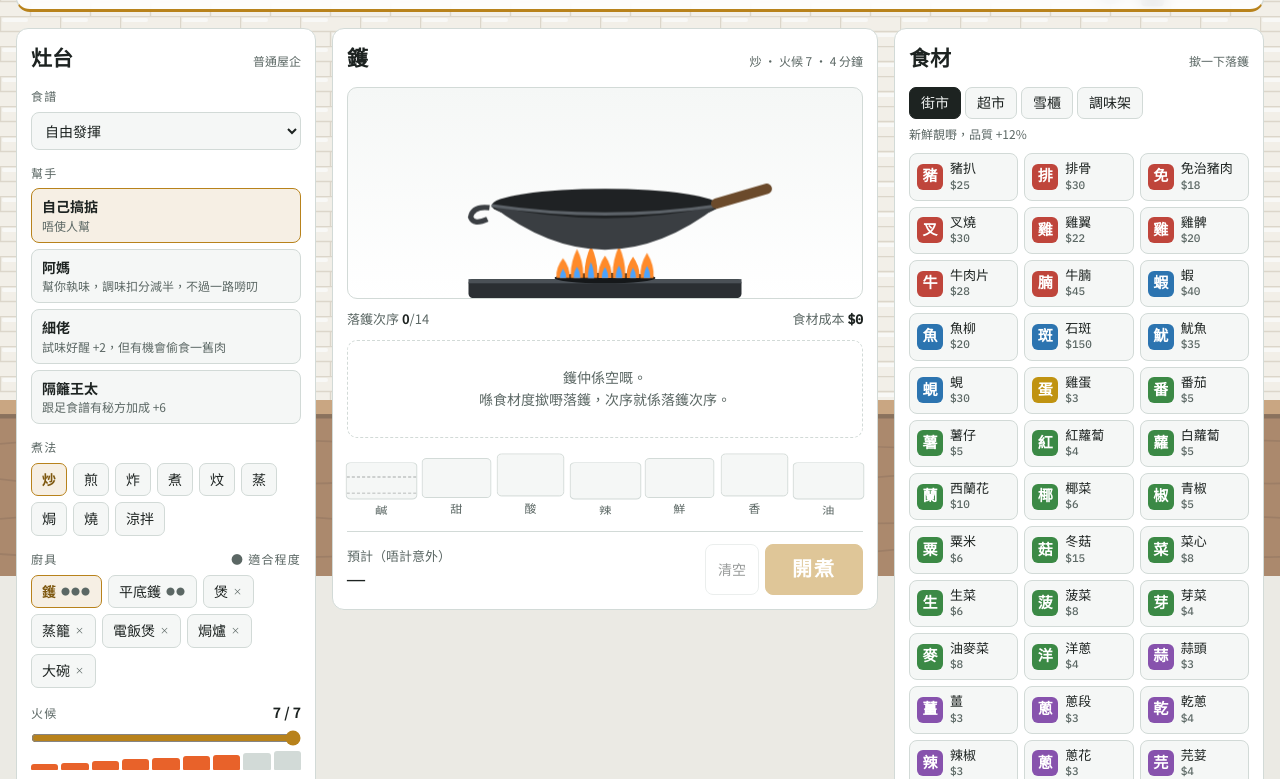
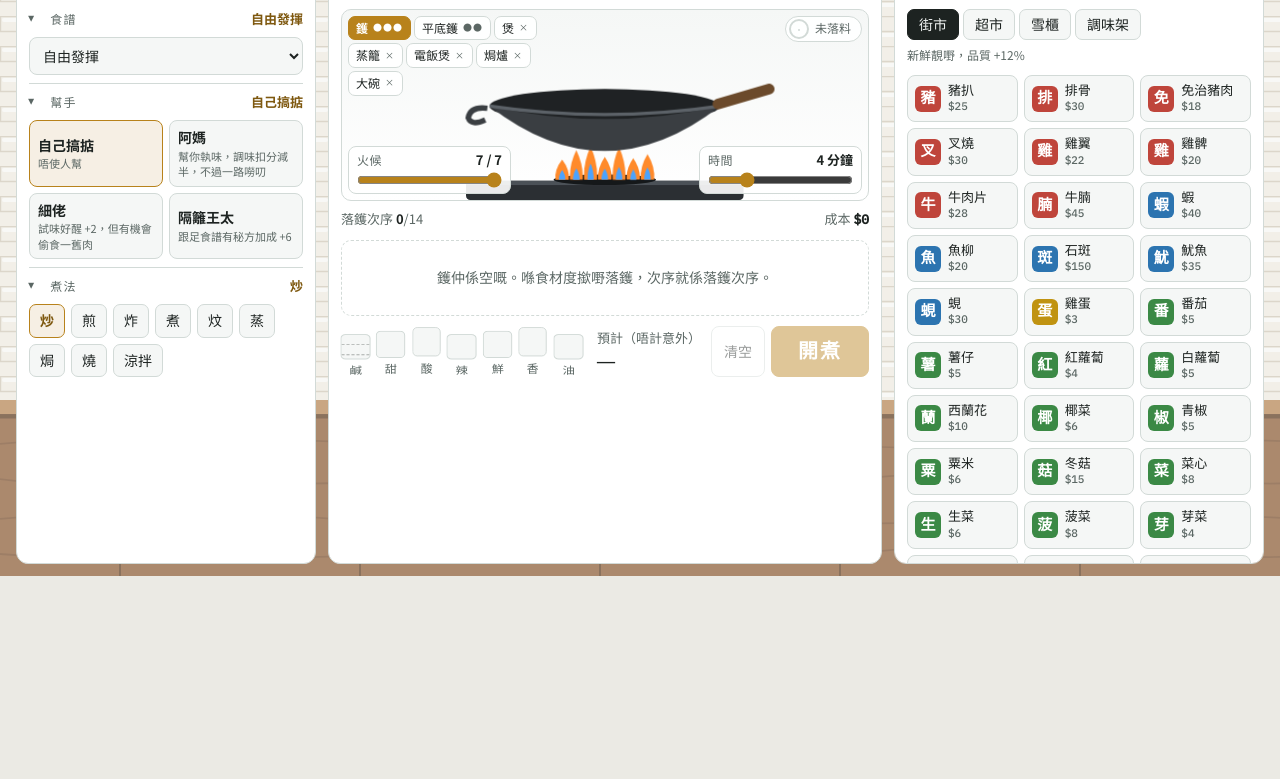
Before and after one commit to fiveathree/cookrice, a plain HTML site: page index.html in a window 1280 px wide. Shown: the part 224-1003 px from the top of the page. After the commit the page ends 800 px from the top, so only its background shows below. Drawn offline with Linux system fonts and the light colour scheme; a web font is replaced by a local one.

Commit message:
一版睇晒：灶台可摺、廚具同火候時間移入動畫
- Desktop fits on one screen; each column scrolls on its own
- Setup sections (食譜, 幫手, 煮法) fold, state remembered; helpers 2x2
- Cookware chips sit top-left of the stage; heat bottom-left, time
  bottom-right; predicted score top-right; stage is shorter
- Pot items are compact tiles, five per row, drag anywhere in the grid
  (arrow keys on the stamp also move them)

Co-Authored-By: Claude Opus 5.5 <noreply@anthropic.com>
Claude-Session: https://claude.ai/code/session_01Fyt8APNxVc71jCfE4wG4gR

```diff
--- a/index.html
+++ b/index.html
@@ -142,23 +142,57 @@ input[type=range]:disabled{opacity:.4}
 .legend i{width:9px;height:9px;border-radius:3px;background:var(--cc)}
 
 .potlist{list-style:none;margin:0;padding:0;display:grid;gap:4px}
-.prow{display:grid;grid-template-columns:24px 18px 26px minmax(0,1fr) auto auto;position:relative;user-select:none;-webkit-user-select:none;align-items:center;gap:8px;padding:5px 6px;border-radius:8px;background:var(--panel2)}
-.prow .idx{font-family:var(--f-num);font-size:12px;color:var(--muted);text-align:right}
-.prow .nm{font-size:14px;line-height:1.25;min-width:0}
-.prow .nm small{display:block;font-size:11px;color:var(--muted)}
 .badge{font-size:11px;padding:1px 8px;border-radius:999px;color:#fff;background:var(--bc);white-space:nowrap}
 .b-raw{--bc:var(--d-raw)}.b-half{--bc:var(--d-half)}.b-ok{--bc:var(--d-ok)}.b-over{--bc:var(--d-over)}.b-burnt{--bc:var(--d-burnt)}.b-none{--bc:transparent;color:var(--muted)}
 .mv{display:flex;gap:1px}
-.grip{border:0;background:transparent;color:var(--muted);font-size:17px;line-height:1;padding:4px 2px;border-radius:5px;cursor:grab;touch-action:none}
-.grip:hover{background:var(--line);color:var(--ink)}
+.stage-wrap{border:1px solid var(--line);border-radius:10px;margin-bottom:10px;background:linear-gradient(var(--panel2),var(--panel));overflow:hidden}
+.stage svg{display:block;width:100%;height:auto;max-height:190px}
+.potlist{grid-template-columns:repeat(5,minmax(0,1fr))!important;gap:5px!important}
+.prow{display:grid;grid-template-columns:auto minmax(0,1fr) auto;grid-template-areas:"g n x" "g b b";column-gap:5px;row-gap:2px;align-items:center;padding:5px 3px 4px 6px;border-radius:8px;background:var(--panel2);border:1px solid var(--line);position:relative;user-select:none;-webkit-user-select:none;min-width:0}
 @media (pointer:fine){.prow{cursor:grab}}
-.prow.dragging{z-index:3;box-shadow:0 8px 22px rgba(0,0,0,.22);background:var(--acc-soft);outline:1.5px solid var(--acc);cursor:grabbing}
-.sorting .prow:not(.dragging){transition:transform .15s}
-.stage-wrap{border:1px solid var(--line);border-radius:10px;margin-bottom:10px;background:linear-gradient(var(--panel2),var(--panel));overflow:hidden}
-.stage svg{display:block;width:100%;height:auto;max-height:210px}
+.prow .grip{grid-area:g;position:relative;touch-action:none;display:block;border-radius:6px;cursor:grab}
+.prow .grip .stamp{width:24px;height:24px;font-size:14px}
+.prow .idx{position:absolute;left:-6px;top:-6px;font-style:normal;font-family:var(--f-num);font-size:9px;background:var(--ink);color:var(--bg);border-radius:6px;padding:0 3px;line-height:13px}
+.prow .nm{grid-area:n;font-size:12px;line-height:1.25;white-space:nowrap;overflow:hidden;text-overflow:ellipsis;min-width:0}
+.prow .x{grid-area:x;padding:0 4px;font-size:11px;align-self:start}
+.prow .badge{grid-area:b;justify-self:start;font-size:10px;padding:0 6px;max-width:100%;overflow:hidden;text-overflow:ellipsis}
+.prow.dragging{z-index:3;box-shadow:0 8px 22px rgba(0,0,0,.25);background:var(--acc-soft);border-color:var(--acc);cursor:grabbing}
+.prow.drop-target{outline:2px dashed var(--acc);outline-offset:1px}
+.sec{border-top:1px solid var(--line);padding-block:8px}
+.sec:first-of-type{border-top:0;padding-top:0}
+.sec summary{cursor:pointer;list-style:none;display:flex;justify-content:space-between;align-items:baseline;gap:8px;font-size:12px;color:var(--muted);letter-spacing:.1em}
+.sec summary::-webkit-details-marker{display:none}
+.sec summary::before{content:"▸";margin-right:6px;transition:transform .15s;display:inline-block}
+.sec[open] summary::before{transform:rotate(90deg)}
+.sec summary span{flex:1}
+.sec summary small{color:var(--acc-ink);font-weight:700;letter-spacing:0;font-size:13px}
+.sec-body{display:grid;gap:8px;margin-top:8px}
+.helpers{grid-template-columns:1fr 1fr}
+.helper{padding:6px 8px}
+.helper span{font-size:11px}
+.stage-wrap.ctl{position:relative;height:clamp(160px,24vh,200px);margin-bottom:8px}
+.stage-art{position:absolute;inset:0;display:flex;justify-content:center}
+.stage-art .stage{height:100%}
+.stage-art .stage svg{height:100%;width:auto;max-width:100%;max-height:none}
+.st-wares{position:absolute;left:6px;top:6px;display:flex;flex-wrap:wrap;gap:3px;max-width:36%;z-index:1}
+.st-wares .chip{font-size:12px;padding:2px 7px;background:color-mix(in oklab,var(--panel) 90%,transparent)}
+.st-wares .chip[aria-pressed="true"]{background:var(--acc);color:var(--on-acc);border-color:var(--acc)}
+.st-wares .chip[aria-pressed="true"] .fit{color:var(--on-acc)}
+.st-heat,.st-time{position:absolute;bottom:6px;width:min(31%,180px);background:color-mix(in oklab,var(--panel) 90%,transparent);border:1px solid var(--line);border-radius:8px;padding:3px 8px 5px;z-index:1;display:grid;gap:2px}
+.st-heat{left:6px}.st-time{right:6px}
+.st-heat .lab,.st-time .lab{letter-spacing:.04em}
+.st-heat b,.st-time b{font-size:13px}
+.st-pred{position:absolute;right:6px;top:6px;z-index:1;font-size:12px;background:color-mix(in oklab,var(--panel) 90%,transparent);border:1px solid var(--line);border-radius:999px;padding:2px 10px 2px 3px;display:flex;align-items:center;gap:6px;color:var(--muted)}
+.st-pred .g{width:20px;height:20px;border-radius:50%;border:2px solid var(--gc);color:var(--gc);display:grid;place-items:center;font-family:var(--f-disp);font-weight:700;font-size:12px}
+.st-pred b{color:var(--ink)}
+.lower{display:grid;grid-template-columns:minmax(0,1fr) auto;gap:10px 14px;align-items:end;margin-top:10px}
+@media (max-width:620px){.lower{grid-template-columns:1fr}.st-wares{max-width:72%}.st-heat,.st-time{width:47%}.stage-wrap.ctl{height:270px}.stage-art{top:62px;bottom:62px}.prow{padding:5px 2px 4px 4px;column-gap:2px}.prow .nm{display:none}.prow{grid-template-areas:"g x" "b b";grid-template-columns:auto 1fr}}
+.lower .flavor{margin-top:0}
+.lower .tube{height:30px}
+.lower .predict{margin:0;padding:0;border:0;flex-wrap:nowrap}
 .cooking .stage-wrap{margin-bottom:12px}
-.cooking .stage svg{max-height:260px}
-.res-stage .stage svg{max-height:150px}
+.cooking .stage svg{max-height:200px}
+.res-stage .stage svg{max-height:120px}
 .food .drop{transition:transform .38s cubic-bezier(.3,1.5,.6,1),opacity .2s}
 .food.pending .drop{opacity:0;transform:translateY(-70px)}
 .food .fi{transform-box:fill-box;transform-origin:center}
@@ -251,6 +285,25 @@ input[type=range]:disabled{opacity:.4}
 .cx b{font-family:var(--f-disp)}
 .toast{position:fixed;left:50%;transform:translateX(-50%);bottom:calc(18px + env(safe-area-inset-bottom,0px));background:var(--ink);color:var(--bg);padding:9px 16px;border-radius:9px;font-size:14px;z-index:60;max-width:calc(100% - 32px);text-align:center;box-shadow:0 6px 24px rgba(0,0,0,.25)}
 footer{font-size:12px;padding-block:0 28px}
+@media (min-width:1121px) and (min-height:620px){
+  html,body{height:100%}
+  body{overflow:hidden}
+  .wrap{height:100%;display:flex;flex-direction:column}
+  header.top{padding-block:6px;gap:6px 18px}
+  .logo{font-size:26px}
+  nav.scenes{padding-block:6px 0}
+  .scene-tab{padding:4px 12px}
+  .banner{display:flex;flex-wrap:wrap;align-items:center;gap:2px 16px;padding:8px 14px;margin-top:6px}
+  .banner h1{font-size:30px}
+  .banner > div{flex:1;min-width:0}
+  .banner .note{margin:0}
+  .howto{grid-column:auto}
+  main.grid{flex:1;min-height:0;grid-template-rows:minmax(0,1fr);align-items:stretch;padding-block:10px 12px;gap:12px}
+  .panel{overflow:auto;min-height:0;padding:12px}
+  #pot{position:static}
+  footer{display:none}
+  .items{grid-template-columns:repeat(auto-fill,minmax(98px,1fr))}
+}
 footer span{background:var(--panel);color:var(--muted);padding:3px 10px;border-radius:6px}
 @media (prefers-reduced-motion:reduce){*{animation:none!important;transition:none!important}}
 </style>
@@ -941,7 +994,8 @@ function stageHTML(o){
   const lq=ids.find(x=>LIQC[x]);const lc=lq?LIQC[lq]:'';
   const oil=ids.some(x=>ING[x].c==='oil');
   const A=wareArt(wk,h,lc,oil);
-  return`<div class="stage-wrap"><div class="stage m-${o.method}${o.live?' live':''}" ${o.id?`id="${o.id}"`:''}><svg viewBox="0 0 320 200" role="img" aria-label="${WARE[wk].n}">${heatArt(src,h)}<g class="vessel">${A.b}<g class="foods">${foodsArt(o.items,A.a,o.pfx||'p',o.pending)}</g>${A.f}</g>${fxArt(o.method,A.a)}</svg></div></div>`;
+  const inner=`<div class="stage m-${o.method}${o.live?' live':''}" ${o.id?`id="${o.id}"`:''}><svg viewBox="0 22 320 178" role="img" aria-label="${WARE[wk].n}">${heatArt(src,h)}<g class="vessel">${A.b}<g class="foods">${foodsArt(o.items,A.a,o.pfx||'p',o.pending)}</g>${A.f}</g>${fxArt(o.method,A.a)}</svg></div>`;
+  return o.bare?inner:`<div class="stage-wrap">${inner}</div>`;
 }
 
 /* ================= 介面 ================= */
@@ -977,8 +1031,10 @@ function renderBanner(){
   <li>撳「開煮」，睇下煮成點：可以自己食、${sc.serve}、影相打卡，或者倒咗佢。</li>
   <li>錢唔夠就去打工。食生嘢或者毒菇會病，健康歸零要入院。</li></ol></details>`;
 }
+function sec(id,label,body,extra){S.ui=S.ui||{};const open=S.ui[id]!==false;
+  return`<details class="sec" data-sec="${id}" ${open?'open':''}><summary><span>${label}</span>${extra?`<small>${extra}</small>`:''}</summary><div class="sec-body">${body}</div></details>`}
 function renderSetup(){
-  const sk=S.scene,sc=SC[sk],se=sel(),cap=wareCap(sk,se.ware),w=WARE[se.ware];
+  const sk=S.scene,sc=SC[sk],se=sel();
   const recs=RECIPES.filter(r=>r.s===sk);
   const r=RBY[se.recipe];
   const ids=new Set(S.pot.map(p=>p.id));
@@ -993,24 +1049,12 @@ function renderSetup(){
     <button class="btn" data-act="follow">跟食譜設定</button></div>`;
   }
   const mchips=MKEYS.map(k=>`<button class="chip" data-act="method" data-v="${k}" aria-pressed="${se.method===k}" ${methodOK(sk,k)?'':'disabled'}>${METH[k].n}</button>`).join('');
-  const wchips=sc.wares.map(k=>{const f=WARE[k].fit[se.method]||0;const dots=f>=.95?'●●●':f>=.6?'●●':f>=.3?'●':'×';
-    return`<button class="chip" data-act="ware" data-v="${k}" aria-pressed="${se.ware===k}">${WARE[k].n}<span class="fit" title="適合程度">${dots}</span></button>`}).join('');
   const hchips=[''].concat(sc.helpers).map(k=>{const h=k?HELP[k]:{n:'自己搞掂',d:'唔使人幫'};return`<button class="helper" data-act="helper" data-v="${k}" aria-pressed="${se.helper===k}"><b>${h.n}</b><span>${h.d}</span></button>`}).join('');
-  const m=METH[se.method],raw=se.method==='raw',fixed=w.fixed;
-  const step=m.t[1]<=25?.5:m.t[1]<=60?1:5;
-  $('#setup').innerHTML=`<h2>灶台 <small>${sc.n}</small></h2><div class="fields">
-  <div class="field"><label class="lab" for="selRecipe">食譜</label><select id="selRecipe"><option value="">自由發揮</option>${recs.map(x=>`<option value="${x.id}" ${se.recipe===x.id?'selected':''}>${x.n}${S.codex[x.n]?'　'+S.codex[x.n].g:''}</option>`).join('')}</select>${rc}</div>
-  <div class="field"><span class="lab">幫手</span><div class="helpers">${hchips}</div></div>
-  <div class="field"><span class="lab">煮法</span><div class="chips">${mchips}</div></div>
-  <div class="field"><span class="lab">廚具 <span>● 適合程度</span></span><div class="chips">${wchips}</div></div>
-  <div class="field"><label class="lab" for="heat">火候 <b id="heatV">${raw?'唔使開火':fixed?fixed+'（固定）':se.heat+' / '+cap}</b></label>
-    <input type="range" id="heat" min="1" max="${Math.max(1,cap)}" step="1" value="${fixed||se.heat}" ${raw||fixed?'disabled':''}>
-    <div class="flames" id="flames">${flames(raw?0:(fixed||se.heat))}</div></div>
-  <div class="field"><label class="lab" for="time">時間 <b id="timeV">${raw?'—':fmtT(se.time)}</b></label>
-    <input type="range" id="time" min="${m.t[0]}" max="${m.t[1]||1}" step="${step}" value="${se.time}" ${raw?'disabled':''}></div>
-  </div>`;
+  $('#setup').innerHTML=`<h2>灶台 <small>${sc.n}</small></h2>
+  ${sec('recipe','食譜',`<select id="selRecipe" aria-label="食譜"><option value="">自由發揮</option>${recs.map(x=>`<option value="${x.id}" ${se.recipe===x.id?'selected':''}>${x.n}${S.codex[x.n]?'　'+S.codex[x.n].g:''}</option>`).join('')}</select>${rc}`,r?r.n:'自由發揮')}
+  ${sec('helper','幫手',`<div class="helpers">${hchips}</div>`,se.helper?HELP[se.helper].n:'自己搞掂')}
+  ${sec('method','煮法',`<div class="chips">${mchips}</div>`,METH[se.method].n)}`;
 }
-function flames(h){let s='';for(let i=1;i<=9;i++)s+=`<i class="${i<=h?'on':''}" style="height:${20+i*9}%"></i>`;return s}
 function renderPantry(){
   const sk=S.scene,sc=SC[sk];
   let sid=S.src[sk];if(!sc.src.find(s=>s.id===sid))sid=S.src[sk]=sc.src[0].id;
@@ -1029,12 +1073,29 @@ function renderPantry(){
   <div class="items">${html||'<div class="empty">今日冇貨喇</div>'}</div>
   <div class="legend">${Object.keys(CATN).map(c=>`<span><i class="c-${c}"></i>${CATN[c]}</span>`).join('')}</div>`;
 }
-function renderPot(){
+function renderCtl(){
+  const sk=S.scene,sc=SC[sk],se=sel(),w=WARE[se.ware],cap=wareCap(sk,se.ware),m=METH[se.method],raw=se.method==='raw',fixed=w.fixed;
+  const step=m.t[1]<=25?.5:m.t[1]<=60?1:5;
+  const wchips=sc.wares.map(k=>{const f=WARE[k].fit[se.method]||0;const dots=f>=.95?'●●●':f>=.6?'●●':f>=.3?'●':'×';
+    return`<button class="chip" data-act="ware" data-v="${k}" aria-pressed="${se.ware===k}" title="適合${METH[se.method].n}：${dots}">${WARE[k].n}<span class="fit">${dots}</span></button>`}).join('');
+  $('#stageCtl').innerHTML=`<div class="st-wares" role="group" aria-label="廚具">${wchips}</div>
+  <div class="st-heat"><label class="lab" for="heat">火候 <b id="heatV">${raw?'唔使開火':fixed?fixed+'（固定）':se.heat+' / '+cap}</b></label>
+    <input type="range" id="heat" min="1" max="${Math.max(1,cap)}" step="1" value="${fixed||se.heat}" ${raw||fixed||!cap?'disabled':''}></div>
+  <div class="st-time"><label class="lab" for="time">時間 <b id="timeV">${raw?'—':fmtT(se.time)}</b></label>
+    <input type="range" id="time" min="${m.t[0]}" max="${m.t[1]||1}" step="${step}" value="${se.time}" ${raw?'disabled':''}></div>`;
+}
+function renderPot(partial){
   const se=sel(),res=evaluate(false);PREV=res;
+  if(!partial||!$('#stageCtl')){
+    $('#pot').innerHTML=`<div id="potHead"></div><div class="stage-wrap ctl"><div class="stage-art" id="stageArt"></div><div id="stageCtl"></div><div class="st-pred" id="stPred"></div></div><div id="potBody"></div>`;
+    renderCtl();
+  }
+  $('#potHead').innerHTML=`<h2>${WARE[se.ware].n} <small>${METH[se.method].n}${se.method!=='raw'?' · 火候 '+res.heat+' · '+fmtT(se.time):''}</small></h2>`;
+  $('#stageArt').innerHTML=stageHTML({ware:se.ware,method:se.method,heat:res.heat,items:S.pot.map((p,i)=>Object.assign({},p,{d:res.items[i]&&res.items[i].d})),pfx:'p',bare:1});
+  $('#stPred').innerHTML=S.pot.length?`<span class="g" style="--gc:${res.gcol}">${res.grade}</span>預計 <b class="num">${res.score}</b> 分`:'<span class="g" style="--gc:var(--line)">·</span>未落料';
   const rows=S.pot.map((p,i)=>{const g=ING[p.id],it=res.items[i];const d=it&&it.d;
     const b=d?`<span class="badge b-${d.c}">${d.k}</span>`:`<span class="badge b-none">—</span>`;
-    return`<li class="prow" data-i="${i}"><button class="grip" data-grip="${i}" aria-label="第 ${i+1} 位 ${g.n}，拖動或者用上下箭咀調次序">⠿</button><span class="idx">${i+1}</span>${stamp(g)}<span class="nm">${g.n}<small>${p.srcn}${p.price?' · $'+p.price:''}</small></span>${b}
-    <span class="mv"><button class="mini" data-act="rm" data-v="${i}" aria-label="移除">✕</button></span></li>`}).join('');
+    return`<li class="prow" data-i="${i}" title="${g.n}｜${p.srcn}${p.price?' $'+p.price:''}"><span class="grip" data-grip="${i}" tabindex="0" role="button" aria-label="第 ${i+1} 位 ${g.n}，拖動或者用箭咀鍵調次序">${stamp(g)}<i class="idx">${i+1}</i></span><span class="nm">${g.n}</span><button class="mini x" data-act="rm" data-v="${i}" aria-label="移除${g.n}">✕</button>${b}</li>`}).join('');
   const D=res.D,sweet=res.match&&res.match.sweet;
   const tubes=FLK.map(k=>{const v=res.bulk?D[k]:0;const h=clamp(v/2.4*100,0,100);
     let ideal='';if(k==='s'&&!sweet)ideal=`<span class="ideal" style="bottom:${.35/2.4*100}%;height:${(1.5-.35)/2.4*100}%"></span>`;
@@ -1043,15 +1104,13 @@ function renderPot(){
   const hints=res.notes.map(t=>`<li class="${/淡|鹹到|甜到|酸|噴火|油膩|撞|欠|要用|差|雜/.test(t)?'bad':/鮮|香|合拍/.test(t)?'good':''}">${esc(t)}</li>`)
     .concat(res.events.map(e=>`<li class="${e.k}">${esc(e.t)}</li>`)).join('');
   const afford=S.money>=res.cost;
-  $('#pot').innerHTML=`<h2>${WARE[se.ware].n} <small>${METH[se.method].n}${se.method!=='raw'?' · 火候 '+res.heat+' · '+fmtT(se.time):''}</small></h2>
-  ${stageHTML({ware:se.ware,method:se.method,heat:res.heat,items:S.pot.map((p,i)=>Object.assign({},p,{d:res.items[i]&&res.items[i].d})),pfx:'p'})}
-  <div class="potmeta"><span>落鑊次序 <b>${S.pot.length}</b>/14${S.pot.length>1?' · 按住 ⠿ 拖動調次序':''}</span><span>食材成本 <b class="num">$${res.cost}</b></span></div>
-  ${S.pot.length?`<ol class="potlist">${rows}</ol>`:`<div class="empty">鑊仲係空嘅。<br>喺食材度撳嘢落鑊，次序就係落鑊次序。</div>`}
-  <div class="flavor" aria-label="味道分佈">${tubes}</div>
-  ${hints?`<ul class="hints">${hints}</ul>`:''}
+  $('#potBody').innerHTML=`<div class="potmeta"><span>落鑊次序 <b>${S.pot.length}</b>/14${S.pot.length>1?' · 拖動調次序':''}</span><span>成本 <b class="num">$${res.cost}</b></span></div>
+  ${S.pot.length?`<ol class="potlist">${rows}</ol>`:`<div class="empty">鑊仲係空嘅。喺食材度撳嘢落鑊，次序就係落鑊次序。</div>`}
+  <div class="lower"><div class="flavor" aria-label="味道分佈">${tubes}</div>
   <div class="predict"><span class="p">預計（唔計意外）<br><b>${S.pot.length?res.grade+' '+res.gname+' · '+res.score+' 分':'—'}</b></span>
   <span style="display:flex;gap:6px"><button class="btn" data-act="clear" ${S.pot.length?'':'disabled'}>清空</button>
-  <button class="btn pri cookbtn" data-act="cook" ${S.pot.length&&afford?'':'disabled'}>開煮</button></span></div>
+  <button class="btn pri cookbtn" data-act="cook" ${S.pot.length&&afford?'':'disabled'}>開煮</button></span></div></div>
+  ${hints?`<ul class="hints">${hints}</ul>`:''}
   ${!afford?`<p class="src-desc" style="margin:8px 0 0;color:var(--c-meat)">唔夠錢買食材，去打工先啦。</p>`:''}`;
 }
 function renderAll(){
@@ -1245,7 +1304,7 @@ function init(){
       case'add':addItem(v);break;
       case'rm':removeItem(+v);break;
       case'method':setMethod(v);save();renderSetup();renderPot();break;
-      case'ware':se.ware=v;se.heat=Math.min(se.heat,wareCap(S.scene,v))||1;save();renderSetup();renderPot();break;
+      case'ware':se.ware=v;se.heat=Math.min(se.heat,wareCap(S.scene,v))||1;save();renderPot();break;
       case'helper':se.helper=v;save();renderSetup();renderPantry();renderPot();break;
       case'follow':follow();break;
       case'clear':clearPot();break;
@@ -1263,32 +1322,35 @@ function init(){
     const row=e.target.closest('.prow');if(!row||e.button>0||e.target.closest('[data-act]'))return;
     if(e.pointerType!=='mouse'&&!e.target.closest('.grip'))return;
     const list=row.parentElement,rows=[...list.children],i=rows.indexOf(row);
-    const h=rows.length>1?rows[1].getBoundingClientRect().top-rows[0].getBoundingClientRect().top:row.offsetHeight+4;
-    drag={row,rows,list,i,h,y0:e.clientY,t:i,id:e.pointerId};
+    drag={row,rows,rects:rows.map(r=>r.getBoundingClientRect()),i,x0:e.clientX,y0:e.clientY,t:i,id:e.pointerId,moved:false};
     try{row.setPointerCapture(e.pointerId)}catch(_){}
-    row.classList.add('dragging');list.classList.add('sorting');e.preventDefault();
+    e.preventDefault();
   });
   document.addEventListener('pointermove',e=>{
     if(!drag||e.pointerId!==drag.id)return;
-    const n=drag.rows.length,lo=-drag.i*drag.h,hi=(n-1-drag.i)*drag.h,dy=clamp(e.clientY-drag.y0,lo-10,hi+10);
-    drag.row.style.transform=`translateY(${dy}px)`;
-    const t=clamp(drag.i+Math.round(dy/drag.h),0,n-1);drag.t=t;
-    drag.rows.forEach((r,j)=>{if(j===drag.i)return;let sh=0;if(drag.i<j&&j<=t)sh=-drag.h;else if(t<=j&&j<drag.i)sh=drag.h;r.style.transform=sh?`translateY(${sh}px)`:'';});
+    const dx=e.clientX-drag.x0,dy=e.clientY-drag.y0;
+    if(!drag.moved){if(Math.hypot(dx,dy)<4)return;drag.moved=true;drag.row.classList.add('dragging');}
+    drag.row.style.transform=`translate(${dx}px,${dy}px)`;
+    const px=e.clientX,py=e.clientY;
+    let t=drag.rects.findIndex(r=>px>=r.left&&px<=r.right&&py>=r.top&&py<=r.bottom);
+    if(t<0){let best=1e9;drag.rects.forEach((r,j)=>{const d=Math.hypot(px-(r.left+r.width/2),py-(r.top+r.height/2));if(d<best){best=d;t=j}});}
+    drag.t=t;drag.rows.forEach((r,j)=>r.classList.toggle('drop-target',j===t&&j!==drag.i));
   });
-  const endDrag=e=>{if(!drag||e.pointerId!==drag.id)return;const{i,t}=drag;drag=null;
-    if(t!==i){const[it]=S.pot.splice(i,1);S.pot.splice(t,0,it);save();}renderPot();};
+  const endDrag=e=>{if(!drag||e.pointerId!==drag.id)return;const{i,t,moved}=drag;drag=null;
+    if(moved&&t!==i){const[it]=S.pot.splice(i,1);S.pot.splice(t,0,it);save();}renderPot(true);};
   document.addEventListener('pointerup',endDrag);document.addEventListener('pointercancel',endDrag);
   document.addEventListener('keydown',e=>{
     const g=e.target.closest&&e.target.closest('.grip');if(!g)return;
-    const i=+g.dataset.grip,t=e.key==='ArrowUp'?i-1:e.key==='ArrowDown'?i+1:-1;
-    if(t<0||t>=S.pot.length)return;e.preventDefault();
-    [S.pot[i],S.pot[t]]=[S.pot[t],S.pot[i]];save();renderPot();const ng=document.querySelector(`[data-grip="${t}"]`);if(ng)ng.focus();
+    const i=+g.dataset.grip,d={ArrowUp:-1,ArrowLeft:-1,ArrowDown:1,ArrowRight:1}[e.key];if(!d)return;
+    const t=i+d;if(t<0||t>=S.pot.length)return;e.preventDefault();
+    [S.pot[i],S.pot[t]]=[S.pot[t],S.pot[i]];save();renderPot(true);const ng=document.querySelector(`[data-grip="${t}"]`);if(ng)ng.focus();
   });
+  document.addEventListener('toggle',e=>{const d=e.target;if(d&&d.dataset&&d.dataset.sec){S.ui=S.ui||{};S.ui[d.dataset.sec]=d.open;save();const sm=d.querySelector('summary');}},true);
   document.addEventListener('change',e=>{if(e.target.id==='selRecipe'){sel().recipe=e.target.value;save();renderSetup();renderPot();}});
   document.addEventListener('input',e=>{
     const se=sel();
-    if(e.target.id==='heat'){se.heat=+e.target.value;$('#heatV').textContent=se.heat+' / '+wareCap(S.scene,se.ware);$('#flames').innerHTML=flames(se.heat);save();renderPot();}
-    if(e.target.id==='time'){se.time=+e.target.value;$('#timeV').textContent=fmtT(se.time);save();renderPot();}
+    if(e.target.id==='heat'){se.heat=+e.target.value;$('#heatV').textContent=se.heat+' / '+wareCap(S.scene,se.ware);save();renderPot(true);}
+    if(e.target.id==='time'){se.time=+e.target.value;$('#timeV').textContent=fmtT(se.time);save();renderPot(true);}
   });
   document.addEventListener('keydown',e=>{if(e.key==='Escape'&&!$('#ov').hidden&&!CUR)closeSheet();});
   $('#ov').addEventListener('click',e=>{if(e.target.id==='ov'&&!CUR)closeSheet();});
```
